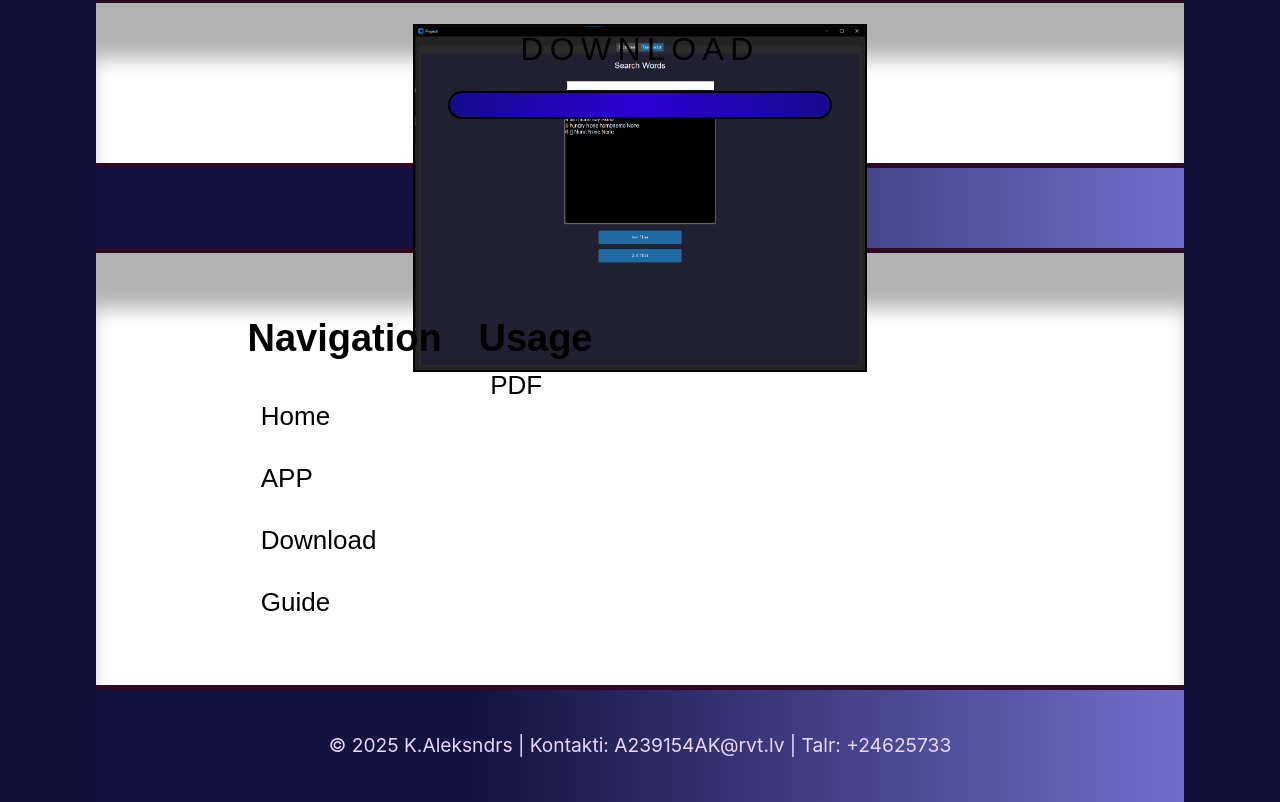
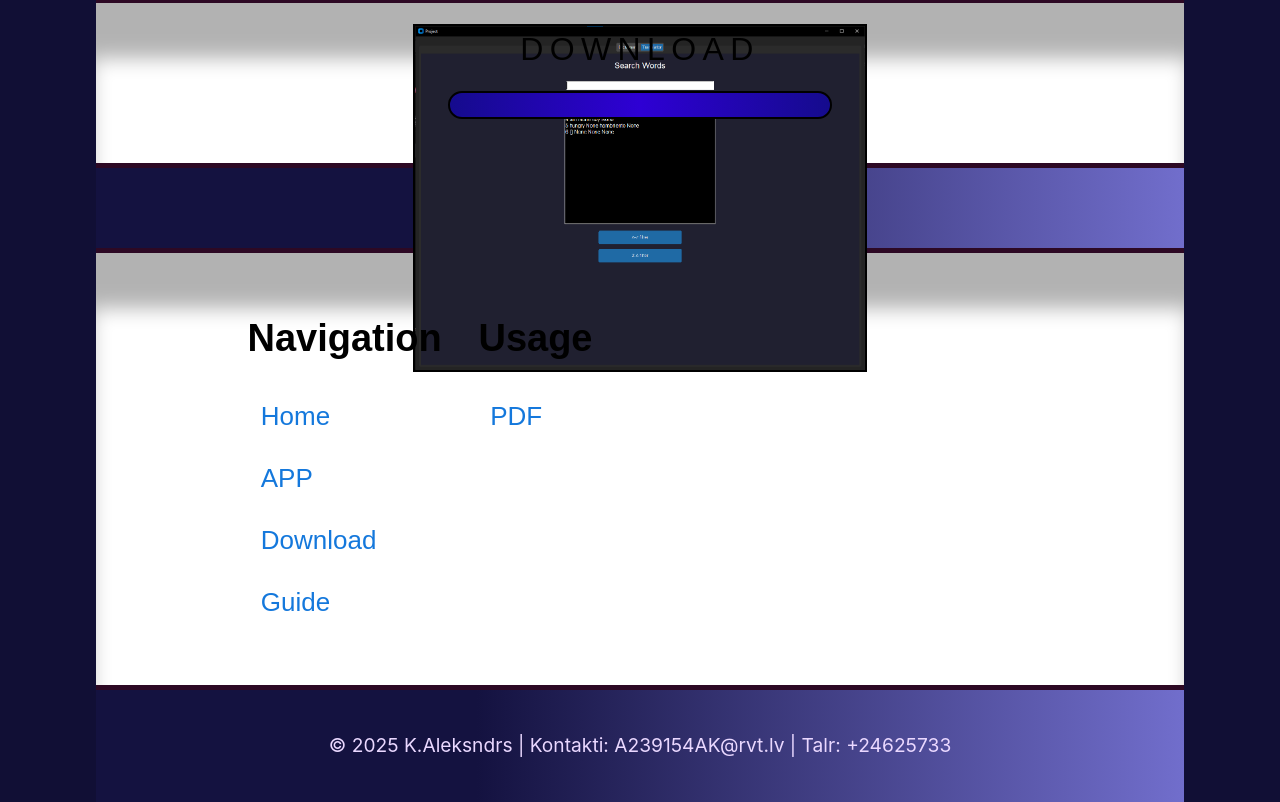
Before and after one commit to 23DP3AKani/timekla-vietna-projekts, a plain HTML site: page nosleguma_darbs/index.html in a window 1280 px wide. Shown: the part 1616-2418 px from the top of the page. Drawn offline with Linux system fonts and the light colour scheme.

Commit message:
Updated webpage

```diff
--- a/nosleguma_darbs/index.html
+++ b/nosleguma_darbs/index.html
@@ -82,7 +82,7 @@
                 <div class="list-container">
                     <h3>Usage</h3>
                     <ul class="guide-list">
-                        <li>PDF</li>
+                        <a href=""><li>PDF</li></a>
                     </ul>
                 </div>
             </div>
--- a/nosleguma_darbs/style/css/style.css
+++ b/nosleguma_darbs/style/css/style.css
@@ -223,6 +223,7 @@ a::after, a::before {
 .list-container {
     display: flex;
     flex-direction: column;
+
 }
 
 h3 {
@@ -234,6 +235,10 @@ h3 {
     list-style-type: none;
     font-size: 26px;
     text-align: left;
+}
+
+li {
+    color: rgb(20, 120, 220);
 }
 
 .footer-section {
```
